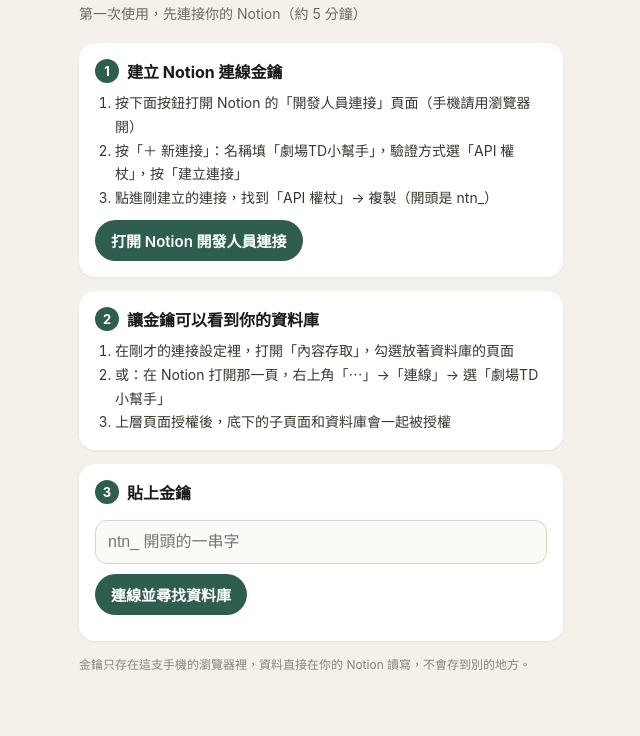
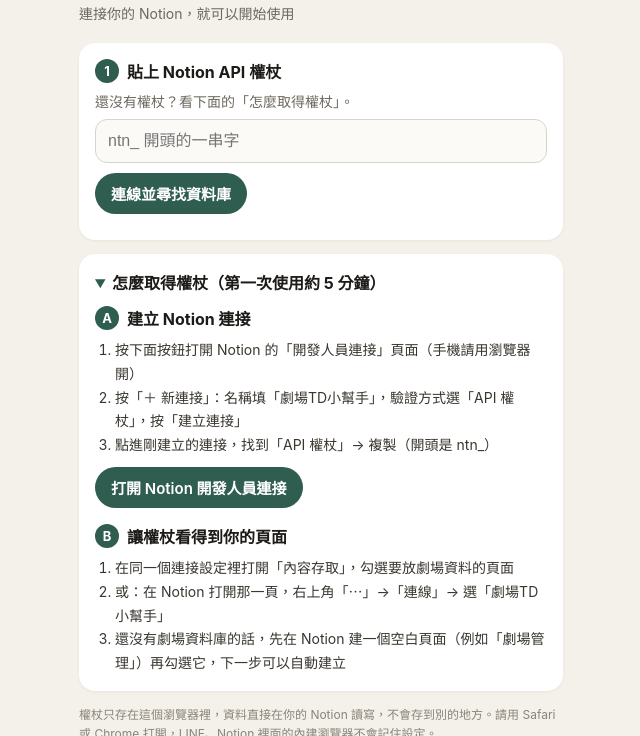
Before and after one commit to nicolasjjj/theater-td-helper, a plain HTML site: page dist/index.html in a window 1280 px wide. Shown: the part 64-800 px from the top of the page, without its empty margins (319-959 px from the left). Drawn offline with Linux system fonts and the light colour scheme.

Commit message:
設定畫面：權杖放最上面，教學收合；提醒不要用 App 內建瀏覽器
Co-Authored-By: Claude Opus 5.5 <noreply@anthropic.com>
Claude-Session: https://claude.ai/code/session_012EBJa1sKXoD8m28pupUq38

```diff
--- a/dist/index.html
+++ b/dist/index.html
@@ -388,7 +388,7 @@
 <meta name="theme-color" content="#f4f1ea">
 <link rel="manifest" href="/manifest.webmanifest">
 <link rel="apple-touch-icon" href="/icon-180.png">
-<script>window.TDH_VERSION="2026.11.27-1036";</script>
+<script>window.TDH_VERSION="2026.11.27-1049";</script>
 <script>
 // 劇場TD小幫手｜獨立版的 Notion 連線層
 // 把網頁原本透過 Claude 呼叫的 Notion 工具（notion-query-data-sources / notion-fetch / notion-update-page），
@@ -869,7 +869,7 @@
   .tdh-in{max-width:520px;margin:0 auto;padding:28px 18px 60px}
   .tdh-in h1{font-size:24px;margin:0 0 4px}.tdh-in .sub{color:#6e685f;font-size:14px;margin-bottom:20px}
   .tdh-st{background:#fff;border-radius:16px;padding:16px;margin-bottom:14px;box-shadow:0 1px 3px rgba(0,0,0,.06)}
-  .tdh-st h2{font-size:16px;margin:0 0 8px;display:flex;gap:8px;align-items:center}
+  .tdh-st summary::marker{color:#2f5d50}.tdh-st h2{font-size:16px;margin:0 0 8px;display:flex;gap:8px;align-items:center}
   .tdh-st h2 b{display:inline-flex;width:24px;height:24px;border-radius:12px;background:#2f5d50;color:#fff;font-size:13px;align-items:center;justify-content:center}
   .tdh-st ol{margin:6px 0 0;padding-left:20px;font-size:14px;line-height:1.7;color:#3a362f}
   .tdh-st a.btn,.tdh-st button{display:inline-block;border:0;border-radius:999px;padding:10px 16px;font-size:15px;font-weight:600;background:#2f5d50;color:#fff;text-decoration:none;margin-top:10px}
@@ -884,53 +884,56 @@
   function open(force) {
     if (document.querySelector(".tdh-ov")) return;
     const c = T.cfg, ov = document.createElement("div"); ov.className = "tdh-ov";
+    const seen = (() => { try { return localStorage.getItem("tdh.seen") === "1"; } catch (e) { return false; } })();
     ov.innerHTML = `<div class="tdh-in">
-      <h1>劇場TD小幫手</h1><div class="sub">${force ? "設定" : "第一次使用，先連接你的 Notion（約 5 分鐘）"}</div>
-      <div class="tdh-st"><h2><b>1</b>建立 Notion 連線金鑰</h2><ol>
+      <h1>劇場TD小幫手</h1><div class="sub">${force ? "設定" : "連接你的 Notion，就可以開始使用"}</div>
+      <div class="tdh-st"><h2><b>1</b>貼上 Notion API 權杖</h2>
+        <div style="font-size:14px;color:#6e685f">還沒有權杖？看下面的「怎麼取得權杖」。</div>
+        <input id="tdhTok" type="password" autocomplete="off" placeholder="ntn_ 開頭的一串字" value="${c.token ? c.token.replace(/"/g, "") : ""}">
+        <button id="tdhGo">連線並尋找資料庫</button>
+        <div class="tdh-res" id="tdhRes"></div><div class="tdh-err" id="tdhErr"></div></div>
+      <div class="tdh-st" id="tdhStep4" style="display:none"><h2><b>2</b>你的名字</h2>
+        <div style="font-size:14px;color:#6e685f">大部分案子的 TD 是誰？（案子裡「TD姓名」空白時就用這個）</div>
+        <input id="tdhTd" value="${(c.tdName || "").replace(/"/g, "")}" placeholder="例如：王小明">
+        <button id="tdhSave">開始使用</button></div>
+      <details class="tdh-st" ${seen || force ? "" : "open"}><summary style="font-weight:700;font-size:16px;cursor:pointer">怎麼取得權杖（第一次使用約 5 分鐘）</summary>
+        <h2 style="margin-top:12px"><b>A</b>建立 Notion 連接</h2><ol>
         <li>按下面按鈕打開 Notion 的「開發人員連接」頁面（手機請用瀏覽器開）</li>
         <li>按「＋ 新連接」：名稱填「劇場TD小幫手」，驗證方式選「API 權杖」，按「建立連接」</li>
         <li>點進剛建立的連接，找到「API 權杖」→ 複製（開頭是 ntn_）</li></ol>
-        <a class="btn" href="https://www.notion.so/profile/integrations" target="_blank" rel="noopener">打開 Notion 開發人員連接</a></div>
-      <div class="tdh-st"><h2><b>2</b>讓金鑰可以看到你的資料庫</h2><ol>
-        <li>在剛才的連接設定裡，打開「內容存取」，勾選放著資料庫的頁面</li>
+        <a class="btn" href="https://www.notion.so/profile/integrations" target="_blank" rel="noopener">打開 Notion 開發人員連接</a>
+        <h2 style="margin-top:16px"><b>B</b>讓權杖看得到你的頁面</h2><ol>
+        <li>在同一個連接設定裡打開「內容存取」，勾選要放劇場資料的頁面</li>
         <li>或：在 Notion 打開那一頁，右上角「⋯」→「連線」→ 選「劇場TD小幫手」</li>
-        <li>上層頁面授權後，底下的子頁面和資料庫會一起被授權</li></ol></div>
-      <div class="tdh-st"><h2><b>3</b>貼上金鑰</h2>
-        <input id="tdhTok" type="password" autocomplete="off" placeholder="ntn_ 開頭的一串字" value="${c.token ? c.token.replace(/"/g, "") : ""}">
-        <button id="tdhGo">連線並尋找資料庫</button>
-        <div class="tdh-res" id="tdhRes"></div><div class="tdh-err" id="tdhErr"></div></div>
-      <div class="tdh-st" id="tdhStep4" style="display:none"><h2><b>4</b>你的名字</h2>
-        <div style="font-size:14px;color:#6e685f">大部分案子的 TD 是誰？（案子裡「TD姓名」空白時就用這個）</div>
-        <input id="tdhTd" value="${(c.tdName || "").replace(/"/g, "")}" placeholder="例如：王小明">
-        <button id="tdhSave">開始使用</button></div>
-      ${force ? `<div class="tdh-st"><button class="ghost" id="tdhClose">關閉</button> <button class="ghost" id="tdhOut">清除金鑰（登出）</button></div>` : ""}
-      <div style="font-size:12px;color:#8a847a;line-height:1.6;margin-top:8px">金鑰只存在這支手機的瀏覽器裡，資料直接在你的 Notion 讀寫，不會存到別的地方。</div>
+        <li>還沒有劇場資料庫的話，先在 Notion 建一個空白頁面（例如「劇場管理」）再勾選它，下一步可以自動建立</li></ol></details>
+      ${force ? `<div class="tdh-st"><button class="ghost" id="tdhClose">關閉</button> <button class="ghost" id="tdhOut">清除權杖（登出）</button></div>` : ""}
+      <div style="font-size:12px;color:#8a847a;line-height:1.6;margin-top:8px">權杖只存在這個瀏覽器裡，資料直接在你的 Notion 讀寫，不會存到別的地方。請用 Safari 或 Chrome 打開，LINE、Notion 裡面的內建瀏覽器不會記住設定。</div>
     </div>`;
     document.body.appendChild(ov);
     const $ = (id) => ov.querySelector("#" + id);
     let found = null;
     $("tdhGo").onclick = async () => {
       const tok = $("tdhTok").value.trim(); $("tdhErr").textContent = ""; $("tdhRes").textContent = "連線中…";
-      if (!/^(ntn_|secret_)/.test(tok)) { $("tdhRes").textContent = ""; $("tdhErr").textContent = "金鑰看起來不對，應該是 ntn_ 或 secret_ 開頭。"; return; }
+      if (!/^(ntn_|secret_)/.test(tok)) { $("tdhRes").textContent = ""; $("tdhErr").textContent = "權杖看起來不對，應該是 ntn_ 開頭的一串字。"; return; }
       try {
         found = await T.findDatabases(tok);
         const names = T.DB_NAMES;
         $("tdhRes").innerHTML = Object.entries(names).map(([k, n]) => found[k] ? `<div class="ok">✓ ${n}</div>` : `<div class="no">✗ 找不到「${n}」</div>`).join("");
         if (Object.keys(names).every(k => found[k])) { T.setCfg({ token: tok }); $("tdhStep4").style.display = ""; $("tdhTd").focus(); }
         else if (!Object.keys(names).some(k => found[k])) { T.setCfg({ token: tok }); showCreate(tok); }
-        else $("tdhErr").textContent = "有資料庫找不到：請確認第 2 步已經把那一頁連線給「劇場TD小幫手」，或資料庫名稱完全一樣。";
+        else $("tdhErr").textContent = "有資料庫找不到：請確認已經在「內容存取」勾選放資料庫的頁面，或資料庫名稱完全一樣。";
       } catch (e) {
         $("tdhRes").textContent = "";
-        $("tdhErr").textContent = e.status === 401 ? "金鑰無效，請重新複製一次。" : "連線失敗：" + (e.message || e);
+        $("tdhErr").textContent = e.status === 401 ? "權杖無效，請回 Notion 重新複製一次。" : "連線失敗：" + (e.message || e);
       }
     };
     async function showCreate(tok) {
       const box = $("tdhRes");
-      box.innerHTML = `<div style="margin-bottom:6px">還沒有劇場資料庫。要幫你建立嗎？選一個要放資料庫的頁面（第 2 步連線過的頁面）：</div><div id="tdhPages">讀取頁面中…</div>`;
+      box.innerHTML = `<div style="margin-bottom:6px">還沒有劇場資料庫。要幫你建立嗎？選一個要放資料庫的頁面：</div><div id="tdhPages">讀取頁面中…</div>`;
       try {
         const pages = await T.listPages(tok);
         const el = $("tdhPages");
-        if (!pages.length) { el.innerHTML = `<div class="no">找不到可以用的頁面：請先完成第 2 步，把一個頁面連線給「劇場TD小幫手」。</div>`; return; }
+        if (!pages.length) { el.innerHTML = `<div class="no">找不到可以用的頁面：請先在 Notion 連接的「內容存取」勾選一個頁面。</div>`; return; }
         el.innerHTML = pages.map((p, i) => `<button class="ghost" data-i="${i}" style="display:block;width:100%;text-align:left;margin-top:6px">📄 ${p.title.replace(/</g, "&lt;")}</button>`).join("");
         el.querySelectorAll("button").forEach(b => b.onclick = async () => {
           const pg = pages[+b.dataset.i]; el.innerHTML = `<div>在「${pg.title.replace(/</g, "&lt;")}」建立中…</div><div id="tdhStepMsg"></div>`;
@@ -944,10 +947,11 @@
     }
     $("tdhSave").onclick = () => {
       T.setCfg({ db: found, tdName: $("tdhTd").value.trim() });
+      try { localStorage.setItem("tdh.seen", "1"); } catch (e) {}
       location.reload();
     };
     if ($("tdhClose")) $("tdhClose").onclick = () => ov.remove();
-    if ($("tdhOut")) $("tdhOut").onclick = () => { if (confirm("確定要清除這支手機上的 Notion 金鑰？")) { localStorage.removeItem("tdh.settings.v1"); location.reload(); } };
+    if ($("tdhOut")) $("tdhOut").onclick = () => { if (confirm("確定要清除這個瀏覽器裡的 Notion 權杖？")) { localStorage.removeItem("tdh.settings.v1"); location.reload(); } };
   }
 
   document.addEventListener("DOMContentLoaded", () => {
--- a/dist/version.json
+++ b/dist/version.json
@@ -1 +1 @@
-{"version": "2026.11.27-1036"}
+{"version": "2026.11.27-1049"}
```
Also changed, not shown: src/setup.js (+27 -23 lines).
